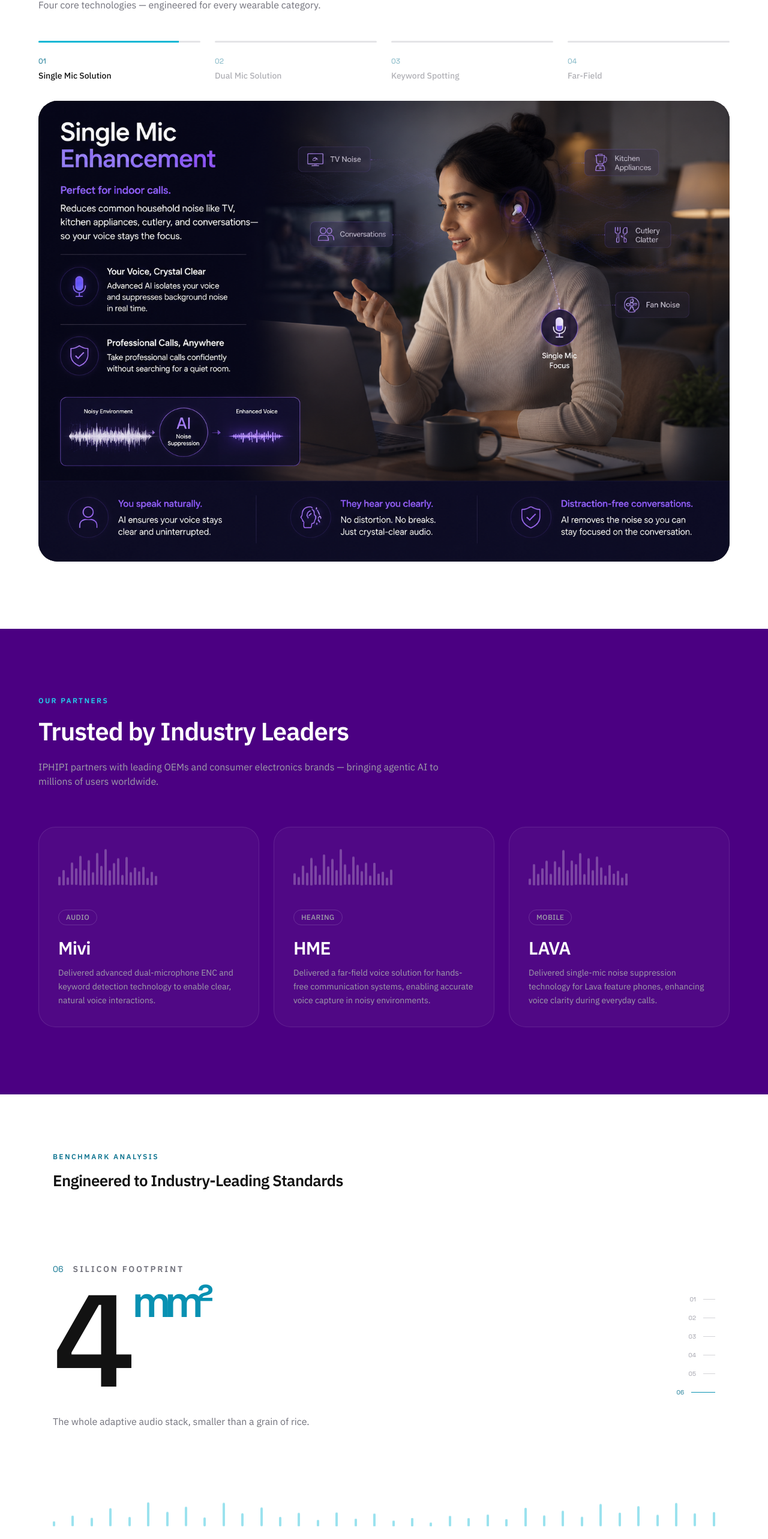
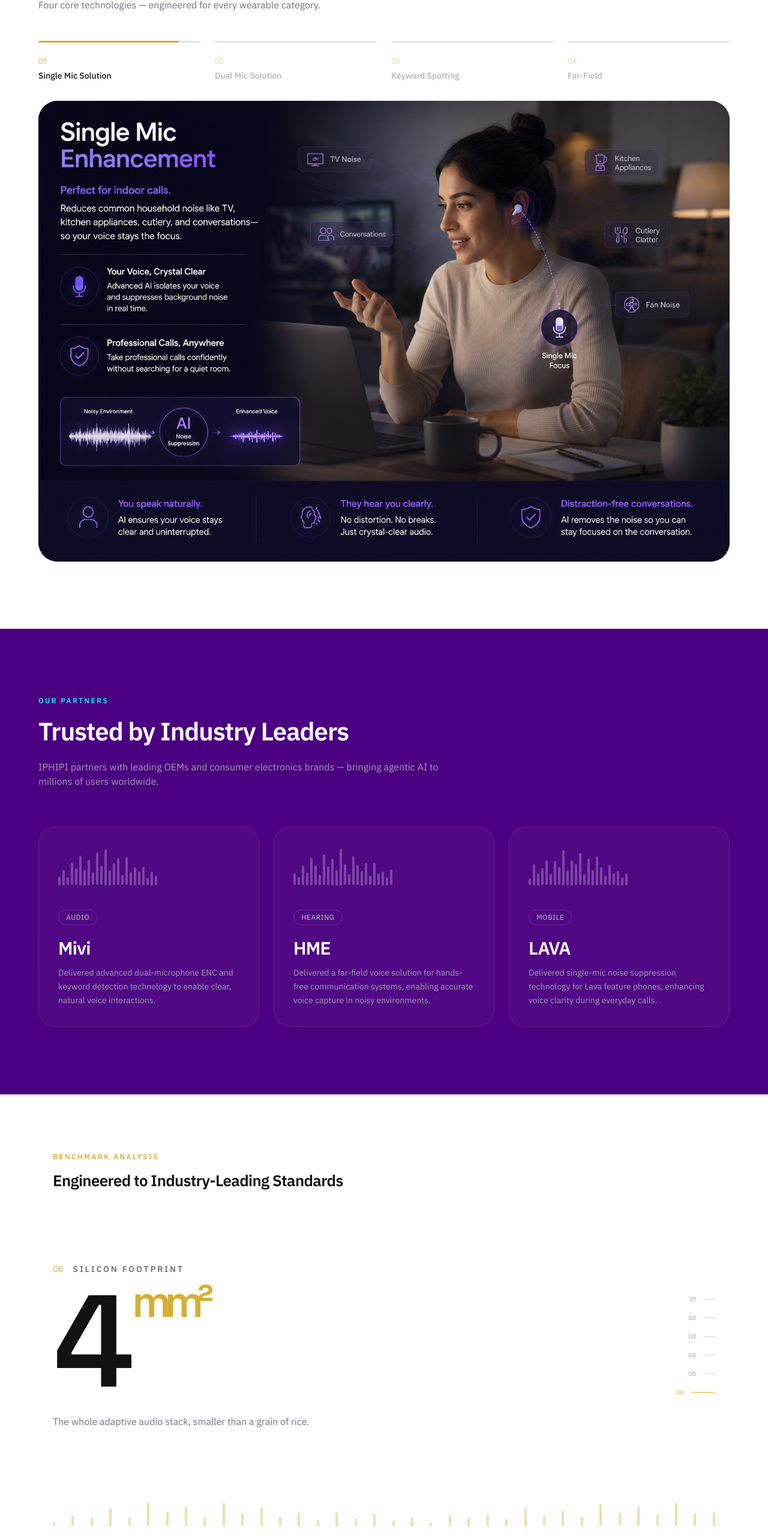
Before and after one commit to Kanish027/IPHIPI-New-draft, a Next.js app: page / in a window 1280 px wide. Shown: the part 3986-6551 px from the top of the page at 60% size. Built offline with nearby package versions, Linux system fonts and the light colour scheme.

Commit message:
updated colors 'cyan'

```diff
--- a/src/components/BenchmarksSection.tsx
+++ b/src/components/BenchmarksSection.tsx
@@ -89,7 +89,7 @@ export default function BenchmarksSection() {
       <div className="sticky top-0 flex h-screen flex-col overflow-hidden text-[#121212]">
         {/* Header */}
         <div className="mx-auto w-full max-w-6xl px-4 pt-24 lg:px-6">
-          <p className="text-xs font-semibold uppercase tracking-[0.2em] text-cyan-700">
+          <p className="text-xs font-semibold uppercase tracking-[0.2em] text-[#D4AF37]">
             Benchmark Analysis
           </p>
           <h2 className="mt-3 text-subhead font-semibold tracking-tight">
@@ -114,7 +114,7 @@ export default function BenchmarksSection() {
                 }}
               >
                 <p className="flex items-baseline gap-4">
-                  <span className="font-geometric text-sm text-cyan-700">
+                  <span className="font-geometric text-sm text-[#D4AF37]">
                     {String(i + 1).padStart(2, "0")}
                   </span>
                   <span className="text-sm font-semibold uppercase tracking-[0.2em] text-zinc-500">
@@ -123,7 +123,7 @@ export default function BenchmarksSection() {
                 </p>
                 <p className="mt-2 font-geometric text-[clamp(5rem,17vw,15rem)] font-semibold leading-[0.95] tracking-tighter tabular-nums">
                   {stat.value}
-                  <span className="ml-2 align-top text-[0.35em] font-semibold text-cyan-600">
+                  <span className="ml-2 align-top text-[0.35em] font-semibold text-[#D4AF37]">
                     {stat.suffix}
                   </span>
                 </p>
@@ -146,7 +146,7 @@ export default function BenchmarksSection() {
                 <span
                   className={`font-geometric text-[10px] transition-colors duration-300 ${
                     i === active
-                      ? "text-cyan-700"
+                      ? "text-[#D4AF37]"
                       : "text-zinc-400 group-hover:text-zinc-600"
                   }`}
                 >
@@ -155,7 +155,7 @@ export default function BenchmarksSection() {
                 <span
                   className={`h-px transition-all duration-300 ${
                     i === active
-                      ? "w-10 bg-cyan-600"
+                      ? "w-10 bg-[#D4AF37]"
                       : "w-5 bg-zinc-300 group-hover:bg-zinc-500"
                   }`}
                 />
@@ -169,7 +169,7 @@ export default function BenchmarksSection() {
           {WAVE_BARS.map((h, i) => (
             <span
               key={i}
-              className="w-1 origin-bottom rounded-full bg-cyan-500/40"
+              className="w-1 origin-bottom rounded-full bg-[#D4AF37]/40"
               style={{
                 height: `${h * 0.5}px`,
                 animation: "iphipiWave 1.8s ease-in-out infinite",
--- a/src/components/MicTechShowcase.tsx
+++ b/src/components/MicTechShowcase.tsx
@@ -96,28 +96,28 @@ export default function MicTechShowcase() {
                 }}
                 className={`flex min-h-[70vh] flex-col justify-center border-l-2 pl-6 transition-all duration-500 sm:pl-8 ${
                   i === active
-                    ? "border-cyan-500 opacity-100"
+                    ? "border-[#0FF0FC] opacity-100"
                     : "border-zinc-200 opacity-40"
                 }`}
               >
-                <p className="font-geometric text-sm text-cyan-700">
+                <p className="font-geometric text-sm text-[#0FF0FC]">
                   {String(i + 1).padStart(2, "0")}
                 </p>
                 <h3 className="mt-3 text-subhead font-semibold tracking-tight">
                   {tech.title}
                 </h3>
-                <p className="mt-1.5 text-sm font-semibold text-cyan-700">{tech.spec}</p>
+                <p className="mt-1.5 text-sm font-semibold text-[#0FF0FC]">{tech.spec}</p>
                 <p className="mt-4 max-w-md leading-relaxed text-zinc-500">{tech.body}</p>
 
                 {/* Meter */}
                 <div className="mt-8 max-w-sm">
                   <div className="flex items-center justify-between text-xs">
                     <span className="text-zinc-500">{tech.meter.label}</span>
-                    <span className="font-geometric font-semibold text-cyan-700">{tech.meter.value}</span>
+                    <span className="font-geometric font-semibold text-[#0FF0FC]">{tech.meter.value}</span>
                   </div>
                   <div className="mt-2 h-1.5 overflow-hidden rounded-full bg-zinc-100">
                     <div
-                      className="h-full rounded-full bg-cyan-500 transition-[width] duration-700"
+                      className="h-full rounded-full bg-[#0FF0FC] transition-[width] duration-700"
                       style={{ width: i === active ? `${tech.meter.percent}%` : "0%" }}
                     />
                   </div>
@@ -162,7 +162,7 @@ export default function MicTechShowcase() {
                     <span
                       key={tech.title}
                       className={`h-1.5 rounded-full transition-all duration-300 ${
-                        i === active ? "w-6 bg-cyan-400" : "w-1.5 bg-white/40"
+                        i === active ? "w-6 bg-[#0FF0FC]" : "w-1.5 bg-white/40"
                       }`}
                     />
                   ))}
--- a/src/components/PageBanner.tsx
+++ b/src/components/PageBanner.tsx
@@ -24,8 +24,8 @@ export default function PageBanner({
     >
       <div className="mx-auto flex w-full max-w-3xl flex-col items-center text-center">
         {/* Eyebrow pill */}
-        <span className="inline-flex items-center gap-2 rounded-full border border-cyan-600/30 bg-cyan-600/10 px-4 py-1.5 text-xs font-semibold uppercase tracking-[0.18em] text-cyan-700">
-          <span className="h-1.5 w-1.5 rounded-full bg-cyan-500" />
+        <span className="inline-flex items-center gap-2 rounded-full border border-[#0FF0FC]/30 bg-[#0FF0FC]/10 px-4 py-1.5 text-xs font-semibold uppercase tracking-[0.18em] text-cyan-700">
+          <span className="h-1.5 w-1.5 rounded-full bg-[#0FF0FC]" />
           {eyebrow}
         </span>
 
--- a/src/components/PartnersSection.tsx
+++ b/src/components/PartnersSection.tsx
@@ -73,7 +73,7 @@ export default function PartnersSection() {
       `}</style>
 
       <div className="mx-auto max-w-6xl">
-        <p className="text-xs font-semibold uppercase tracking-[0.2em] text-cyan-400">
+        <p className="text-xs font-semibold uppercase tracking-[0.2em] text-[#0FF0FC]">
           Our Partners
         </p>
         <h2 className="mt-3 text-headline font-semibold tracking-tight text-white">
@@ -95,7 +95,7 @@ export default function PartnersSection() {
                 {partner.wave.map((h, i) => (
                   <span
                     key={i}
-                    className="w-1 origin-bottom rounded-full bg-white/25 transition-colors duration-300 group-hover:bg-cyan-400"
+                    className="w-1 origin-bottom rounded-full bg-white/25 transition-colors duration-300 group-hover:bg-[#0FF0FC]"
                     style={{
                       height: `${h}%`,
                       animation: "iphipiWave 1.8s ease-in-out infinite",
@@ -105,7 +105,7 @@ export default function PartnersSection() {
                 ))}
               </div>
 
-              <span className="inline-flex w-fit items-center rounded-full border border-white/15 px-3 py-1 text-xs font-medium uppercase tracking-wide text-zinc-400 transition-colors duration-300 group-hover:border-cyan-400/40 group-hover:text-cyan-400">
+              <span className="inline-flex w-fit items-center rounded-full border border-white/15 px-3 py-1 text-xs font-medium uppercase tracking-wide text-zinc-400 transition-colors duration-300 group-hover:border-[#0FF0FC]/40 group-hover:text-[#0FF0FC]">
                 {partner.tag}
               </span>
 
--- a/src/components/TechnologiesSection.tsx
+++ b/src/components/TechnologiesSection.tsx
@@ -103,7 +103,7 @@ export default function TechnologiesSection() {
                     <span
                       key={`${active}-${cycle}`}
                       onAnimationEnd={() => setActive((active + 1) % TECHS.length)}
-                      className="block h-full bg-cyan-500"
+                      className="block h-full bg-[#D4AF37]"
                       style={{
                         animation: `iphipiTabFill ${DWELL_SECONDS}s linear forwards`,
                         animationPlayState: visible ? "running" : "paused",
@@ -117,7 +117,7 @@ export default function TechnologiesSection() {
                     isActive ? "opacity-100" : "opacity-55 group-hover:opacity-90"
                   }`}
                 >
-                  <span className="font-geometric text-xs text-cyan-700">
+                  <span className="font-geometric text-xs text-[#D4AF37]">
                     {String(i + 1).padStart(2, "0")}
                   </span>
                   <span
```
Also changed, not shown: src/app/ai-technologies/page.tsx (+12 -12 lines).
